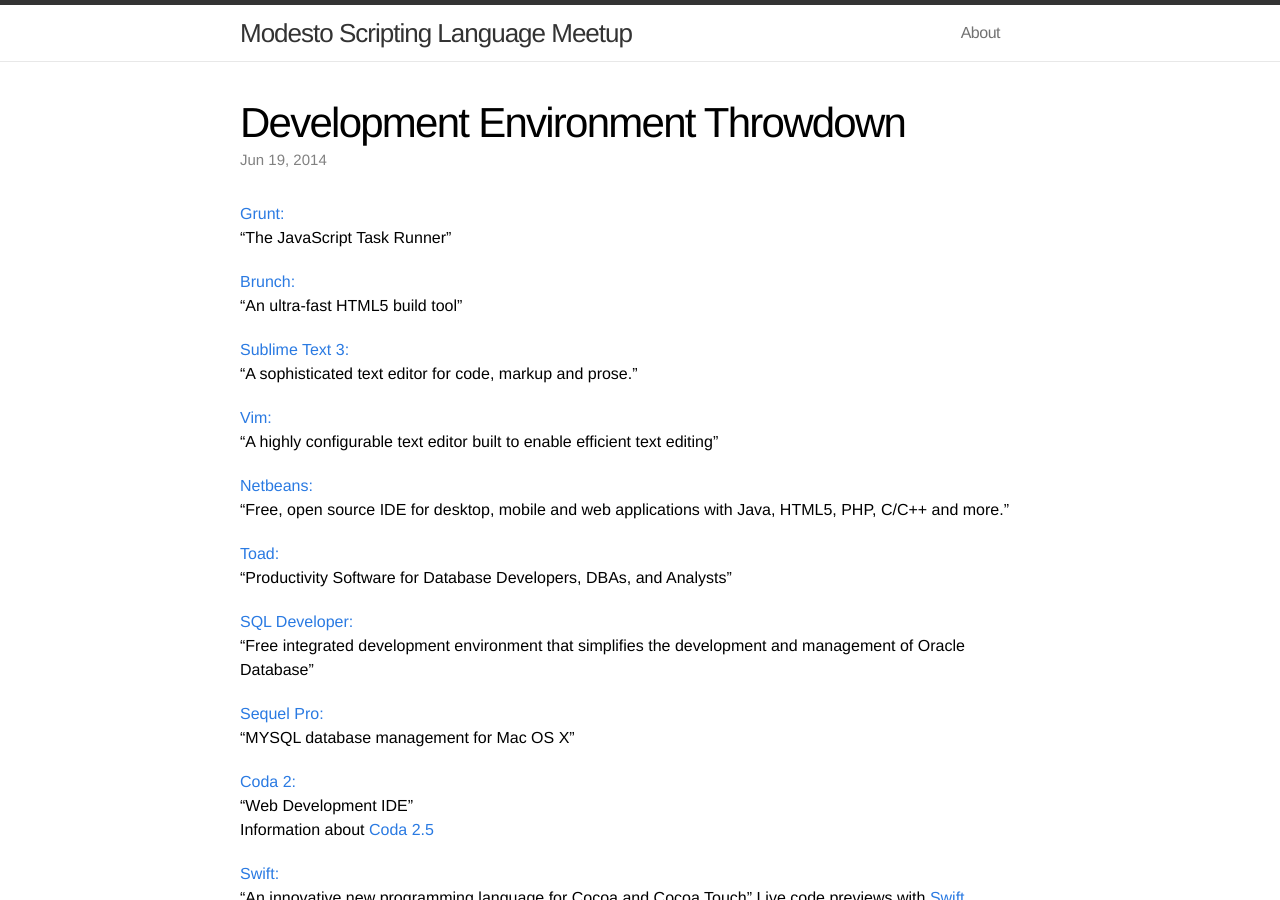
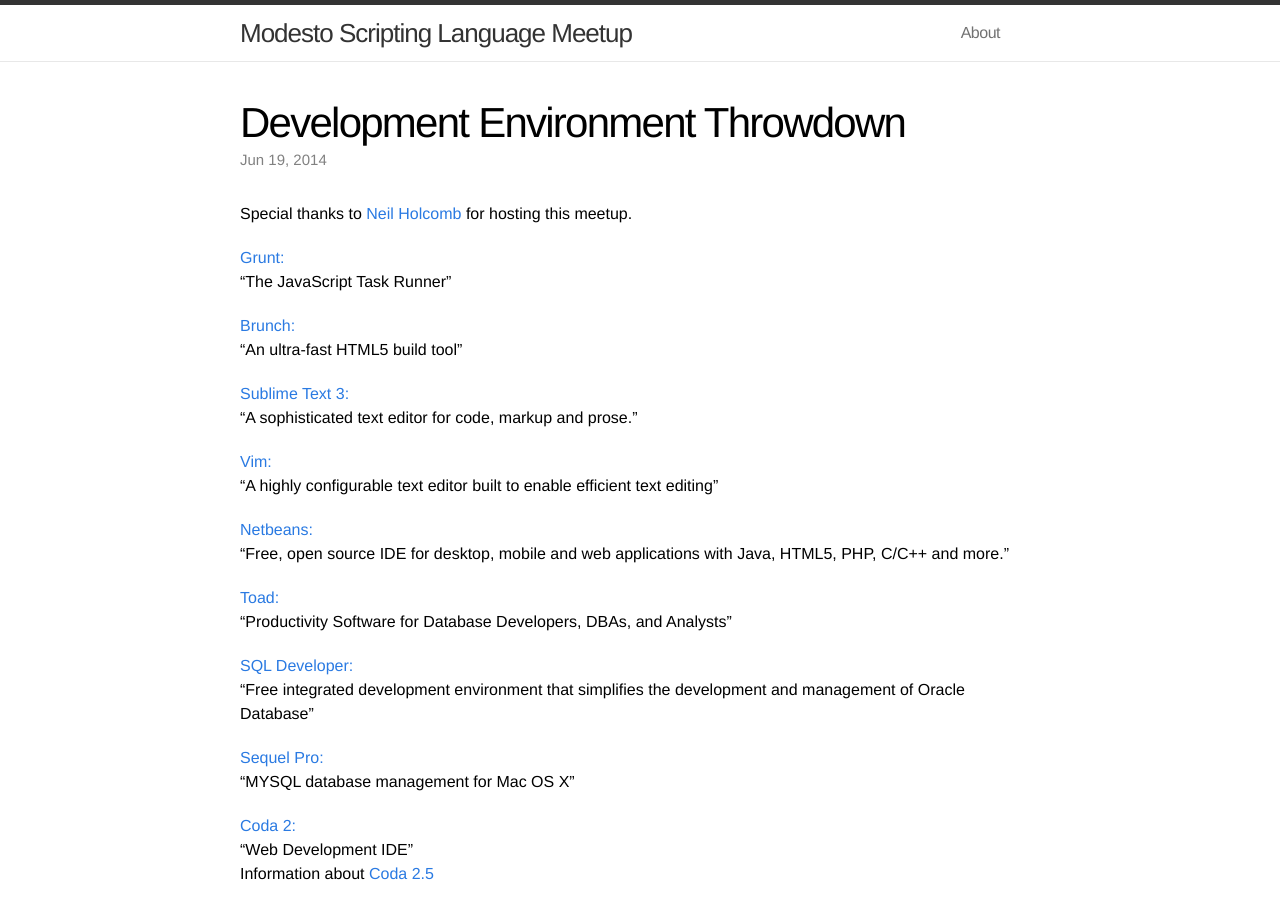
Before and after one commit to MSLM/mslm.github.io, a Jekyll site: the page built from _posts/2014-06-19-development-environment-throwdown.markdown, in a window 1280 px wide and 900 px high. Built offline with Jekyll 4.4.1, drawn with Linux system fonts in a browser that asks for light colours; comment, search, counter and statistics services are not loaded.

Commit message:
Added content to dev post

```diff
--- a/_posts/2014-06-19-development-environment-throwdown.markdown
+++ b/_posts/2014-06-19-development-environment-throwdown.markdown
@@ -1,6 +1,8 @@
 ---
 layout: post
 ---
+
+Special thanks to [Neil Holcomb](https://twitter.com/mntbkr) for hosting this meetup.
 
 [Grunt:](http://gruntjs.com/)
 "The JavaScript Task Runner"
```
